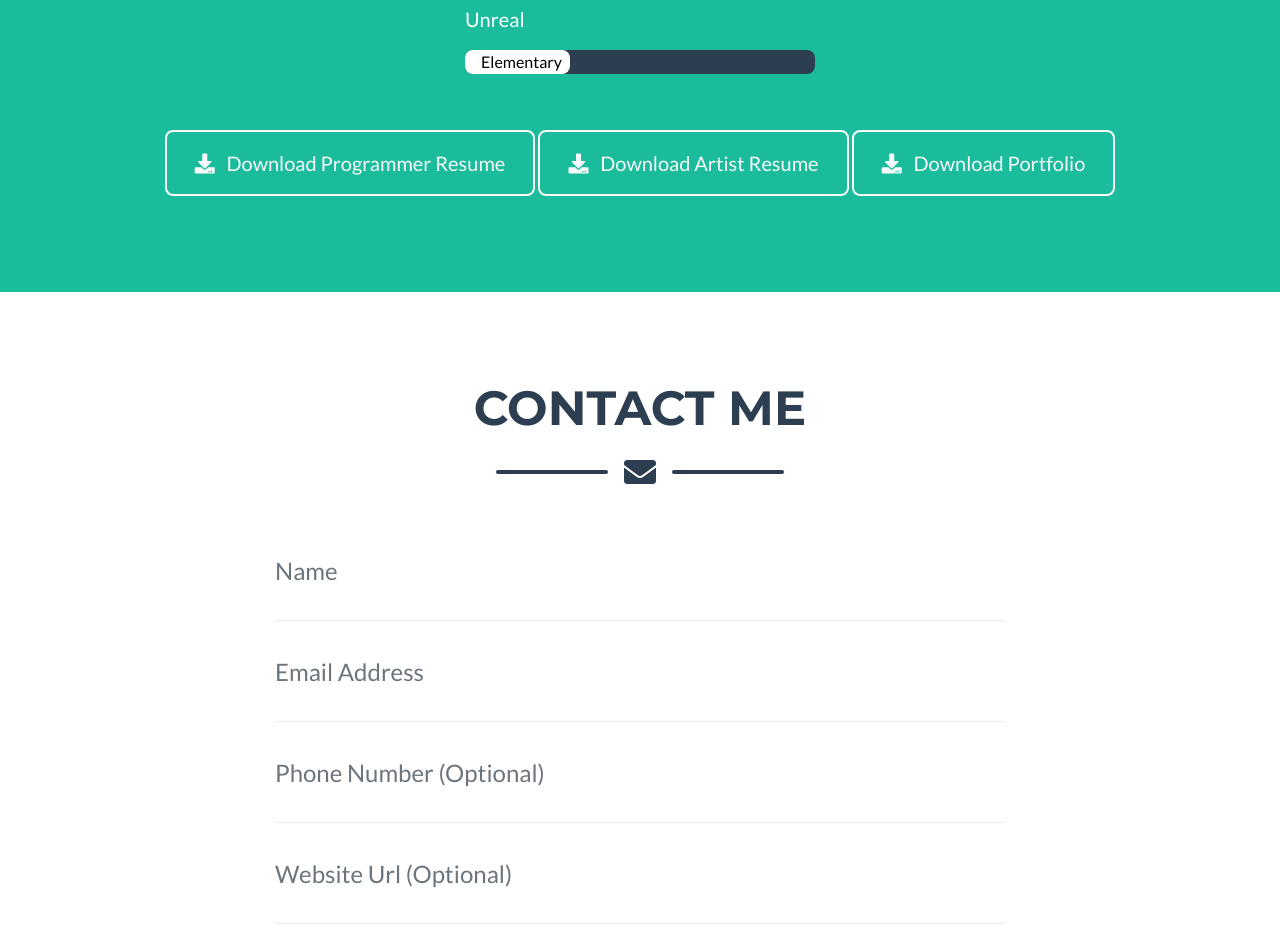
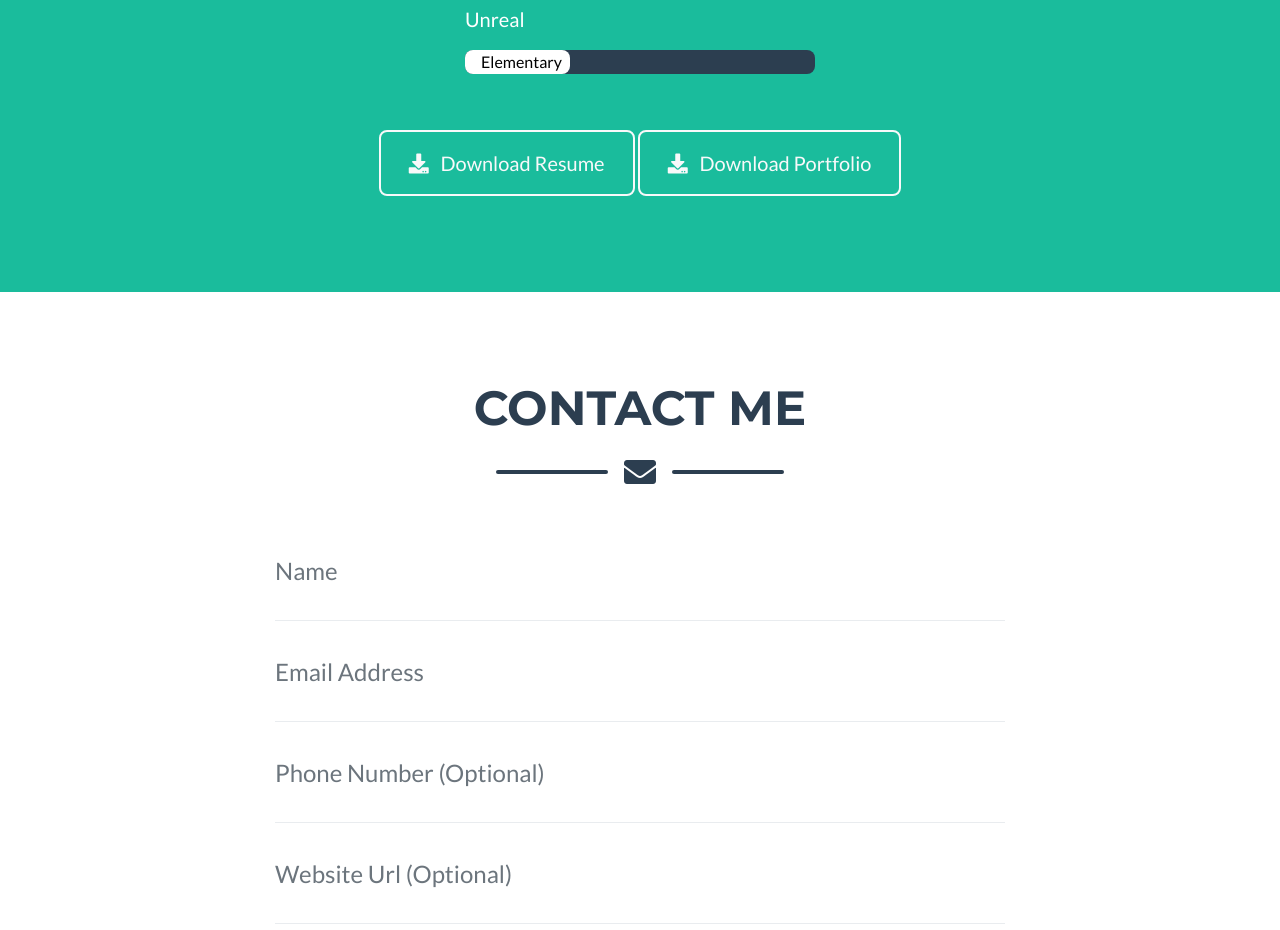
Before and after one commit to LukasAMunoz/lukasamunoz.github.io, a website with bundled scripts: page index.html in a window 1280 px wide. Shown: the part 2600-3530 px from the top of the page. Built offline with nearby package versions, Linux system fonts and the light colour scheme.

Commit message:
2021 Resume Update

```diff
--- a/index.html
+++ b/index.html
@@ -267,13 +267,9 @@
 
       <!-- About Section Button -->
       <div class="text-center mt-4">
-        <a class="btn btn-xl btn-outline-light mt-2" href="resumes/Programmer_Resume_LukasAMunoz_2020.pdf" download>
+        <a class="btn btn-xl btn-outline-light mt-2" href="resumes/Resume_LukasAMunoz_2021.pdf" download>
           <i class="fas fa-download mr-2"></i>
-          Download Programmer Resume
-        </a>
-        <a class="btn btn-xl btn-outline-light mt-2" href="resumes/Artist_Resume_LukasAMunoz_2020.pdf" download>
-          <i class="fas fa-download mr-2"></i>
-          Download Artist Resume
+          Download Resume
         </a>
         <a class="btn btn-xl btn-outline-light mt-2" href="resumes/Portfolio_LukasAMunoz_2020.pdf" download>
           <i class="fas fa-download mr-2"></i>
```
Also changed, not shown: 1 other file.
